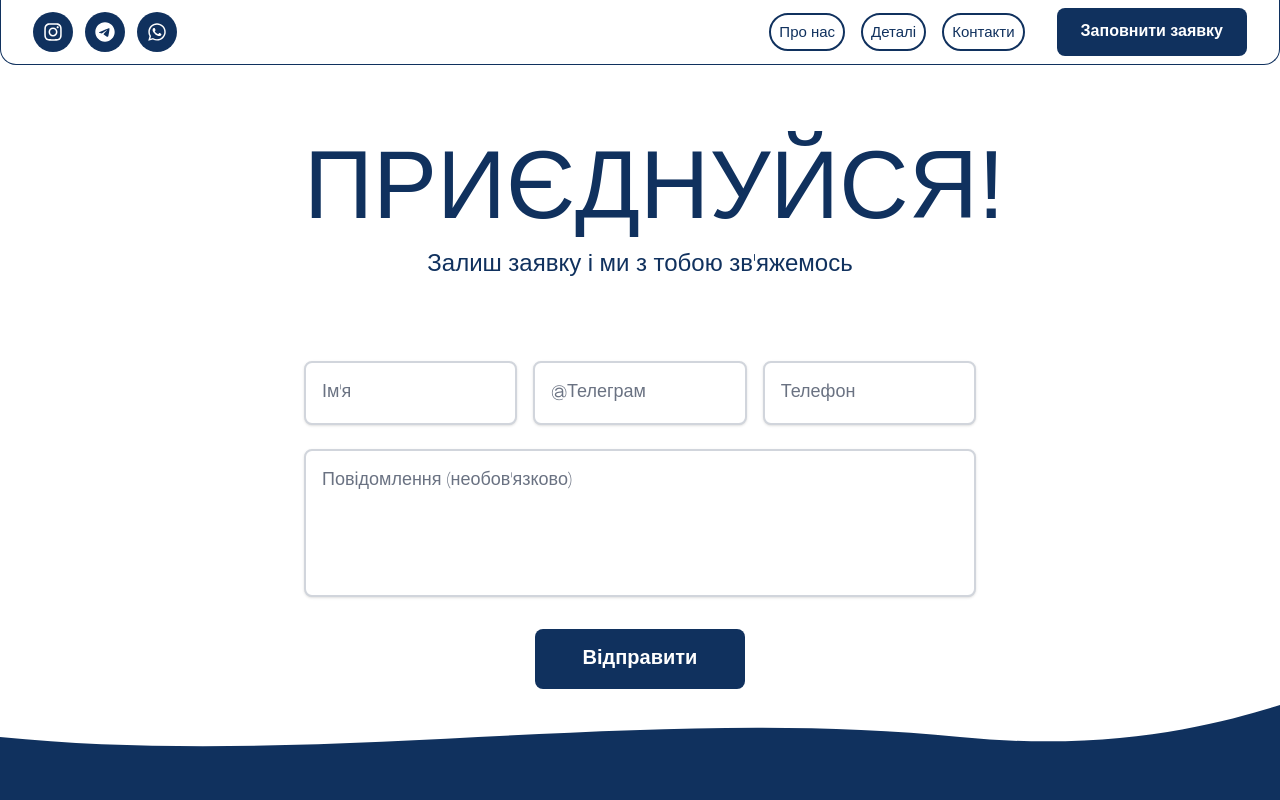
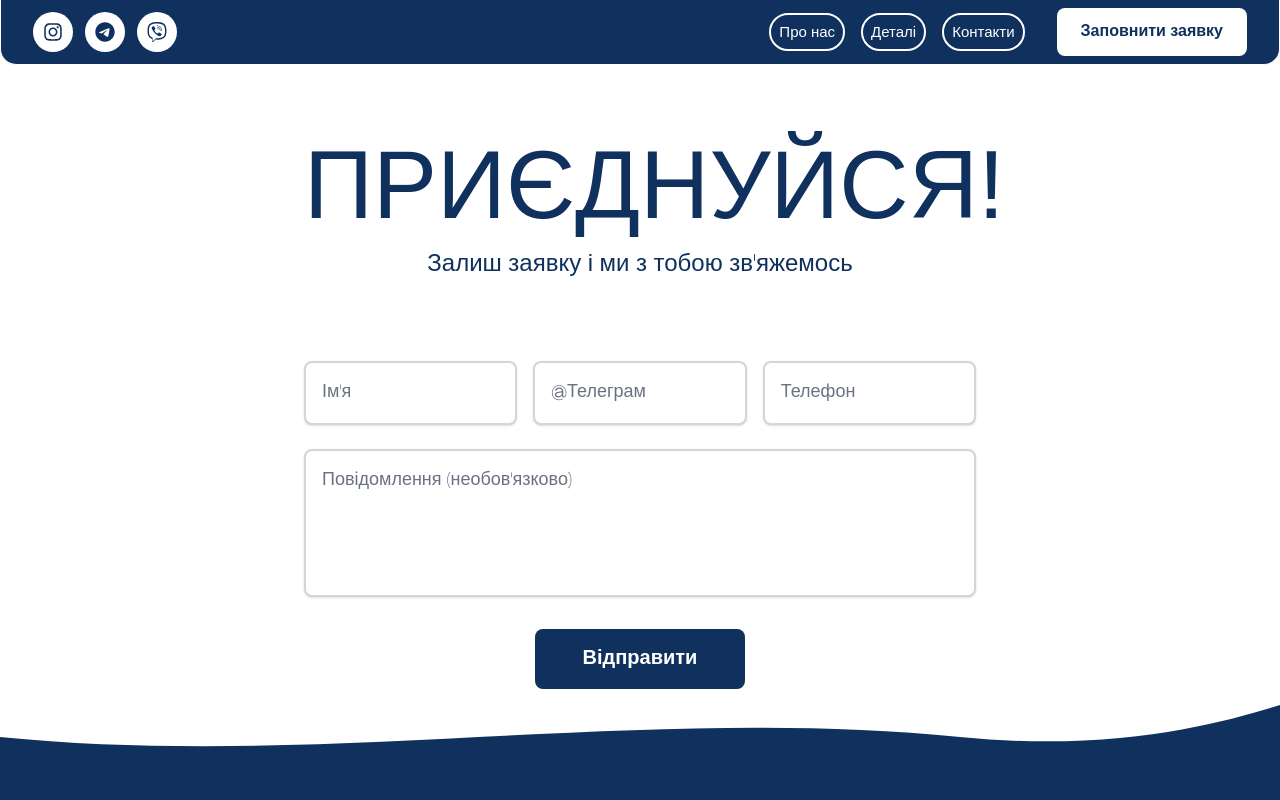
Before and after one commit to kenzay01/colonist, a Next.js app: page / in a window 1280 px wide. Shown: the top 800 px of the page. Built offline with nearby package versions, Linux system fonts and the light colour scheme; a web font is replaced by a local one.

Commit message:
change watsap to viber and invert colors of header

```diff
--- a/componets/Footer.tsx
+++ b/componets/Footer.tsx
@@ -1,6 +1,6 @@
 "use client";
 import React from "react";
-import { FaInstagram, FaTelegram, FaWhatsapp } from "react-icons/fa6";
+import { FaInstagram, FaTelegram, FaViber } from "react-icons/fa6";
 
 const Footer = () => {
   return (
@@ -51,7 +51,7 @@ const Footer = () => {
                 href="#"
                 className="w-8 h-8 bg-white/10 rounded-full flex items-center justify-center hover:bg-[var(--secondary-color)] transition-all duration-300"
               >
-                <FaWhatsapp className="w-4 h-4 text-white" />
+                <FaViber className="w-4 h-4 text-white" />
               </a>
             </div>
           </div>
--- a/componets/Header.tsx
+++ b/componets/Header.tsx
@@ -1,7 +1,7 @@
 "use client";
 import React, { useState } from "react";
 import { Menu, X } from "lucide-react";
-import { FaInstagram, FaTelegram, FaWhatsapp } from "react-icons/fa6";
+import { FaInstagram, FaTelegram, FaViber } from "react-icons/fa6";
 
 const Header = () => {
   const [isMenuOpen, setIsMenuOpen] = useState(false);
@@ -17,7 +17,7 @@ const Header = () => {
   const socialLinks = [
     { id: "instagram", href: "#", icon: FaInstagram },
     { id: "telegram", href: "#", icon: FaTelegram },
-    { id: "whatsapp", href: "#", icon: FaWhatsapp },
+    { id: "viber", href: "#", icon: FaViber },
   ];
 
   const scrollToSection = (sectionId: string) => {
@@ -37,7 +37,7 @@ const Header = () => {
 
   return (
     <header className="md:relative fixed top-0 left-0 right-0 z-50 bg-transparent">
-      <div className="max-w-7xl mx-auto px-3 sm:px-6 lg:px-8 bg-white rounded-b-2xl border-1 border-t-0 border-[var(--main-color)]">
+      <div className="max-w-7xl mx-auto px-3 sm:px-6 lg:px-8 bg-[var(--main-color)] rounded-b-2xl border-1 border-t-0 border-white">
         <div className="flex justify-between items-center h-12 sm:h-16">
           {/* Left side - Social icons */}
           <div className="flex items-center space-x-1 sm:space-x-3">
@@ -45,9 +45,9 @@ const Header = () => {
               <a
                 key={social.id}
                 href={social.href}
-                className="w-7 h-7 sm:w-10 sm:h-10 bg-[var(--main-color)] rounded-full flex items-center justify-center hover:scale-105 transition-all duration-300"
+                className="w-7 h-7 sm:w-10 sm:h-10 bg-white rounded-full flex items-center justify-center hover:scale-105 transition-all duration-300"
               >
-                <social.icon className="w-4 h-4 sm:w-5 sm:h-5 text-white" />
+                <social.icon className="w-4 h-4 sm:w-5 sm:h-5 text-[var(--main-color)]" />
               </a>
             ))}
           </div>
@@ -61,10 +61,10 @@ const Header = () => {
                   <button
                     key={link.id}
                     onClick={() => scrollToSection(link.id)}
-                    className="relative px-2 py-1 flex items-center justify-center text-[15px] overflow-hidden group rounded-full cursor-pointer border-2 border-[var(--main-color)]"
+                    className="relative px-2 py-1 flex items-center justify-center text-[15px] overflow-hidden group rounded-full cursor-pointer border-2 border-white"
                   >
-                    <span className="absolute inset-0 bg-[var(--main-color)] translate-y-[105%] group-hover:translate-y-0 transition-transform duration-300"></span>
-                    <span className="relative z-10 text-[var(--main-color)] group-hover:text-white transition-colors duration-300 pt-1">
+                    <span className="absolute inset-0 bg-white translate-y-[105%] group-hover:translate-y-0 transition-transform duration-300"></span>
+                    <span className="relative z-10 text-white group-hover:text-[var(--main-color)] transition-colors duration-300 pt-1">
                       {link.label}
                     </span>
                   </button>
@@ -77,7 +77,7 @@ const Header = () => {
                   <button
                     key={link.id}
                     onClick={() => scrollToSection(link.id)}
-                    className="bg-[var(--main-color)] text-white font-bold py-3 px-6 rounded-lg transition-all duration-300 transform hover:scale-105 ml-4"
+                    className="bg-white text-[var(--main-color)] font-bold py-3 px-6 rounded-lg transition-all duration-300 transform hover:scale-105 ml-4"
                   >
                     {link.label}
                   </button>
@@ -87,7 +87,7 @@ const Header = () => {
 
           {/* Mobile Menu Button */}
           <button
-            className="sm:hidden p-2 sm:p-3 rounded-lg text-[var(--main-color)] hover:bg-white/10 transition-colors active:bg-[var(--main-color)]/20"
+            className="sm:hidden p-2 sm:p-3 rounded-lg text-white hover:bg-[var(--main-color)]/10 transition-colors active:bg-white/20"
             onClick={() => setIsMenuOpen(!isMenuOpen)}
           >
             {isMenuOpen ? (
@@ -100,14 +100,14 @@ const Header = () => {
 
         {/* Mobile Menu */}
         {isMenuOpen && (
-          <div className="sm:hidden py-3 border-t border-[var(--main-color)]/20 backdrop-blur-sm">
+          <div className="sm:hidden py-3 border-t border-white/20 backdrop-blur-sm">
             <nav className="flex flex-col space-y-1 px-3 sm:px-4">
               {navLinks.map((link) =>
                 !link.isButton ? (
                   <button
                     key={link.id}
                     onClick={() => scrollToSection(link.id)}
-                    className="text-left text-white bg-[var(--main-color)] transition-all duration-200 py-2 px-4 rounded-lg text-sm sm:text-base"
+                    className="text-left text-[var(--main-color)] bg-white transition-all duration-200 py-2 px-4 rounded-lg text-sm sm:text-base"
                   >
                     {link.label}
                   </button>
@@ -115,7 +115,7 @@ const Header = () => {
                   <button
                     key={link.id}
                     onClick={() => scrollToSection(link.id)}
-                    className="bg-[var(--main-color)] text-white px-6 py-2 rounded-lg transition-all duration-200 font-bold text-center mt-2 shadow-lg text-sm sm:text-base"
+                    className="bg-white text-[var(--main-color)] px-6 py-2 rounded-lg transition-all duration-200 font-bold text-center mt-2 shadow-lg text-sm sm:text-base"
                   >
                     {link.label}
                   </button>
```
